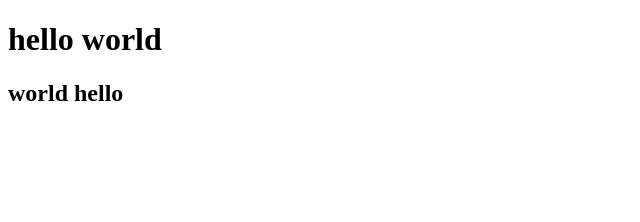
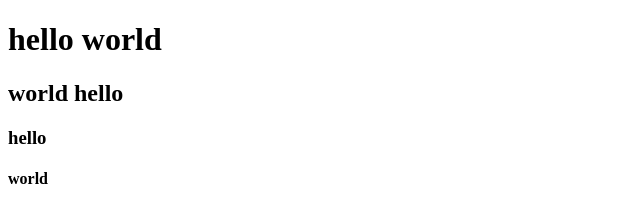
Before and after one commit to yuduoduo-code/testDemo, a plain HTML site: page index.html in a window 1280 px wide. Shown: the whole page, without its empty margins (0-640 px from the left). Drawn offline with Linux system fonts and the light colour scheme.

Commit message:
这是第三次提交，修改了index.html

```diff
--- a/index.html
+++ b/index.html
@@ -9,5 +9,7 @@
     <h1>hello world</h1>
 
     <h2>world hello</h2>
+    <h3>hello</h3>
+    <h4>world</h4>
 </body>
 </html>
```
